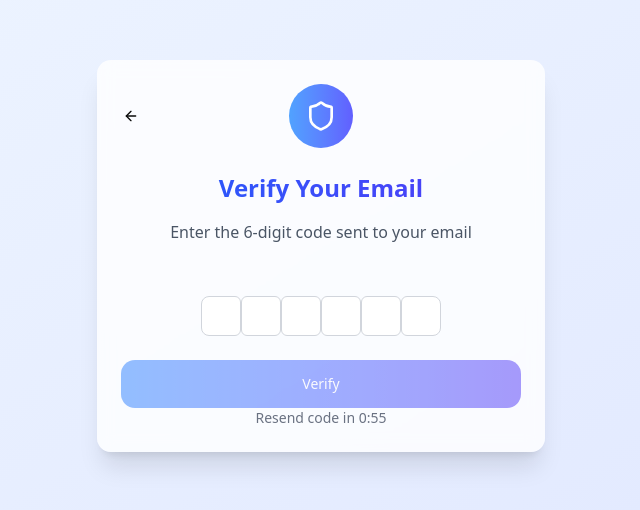
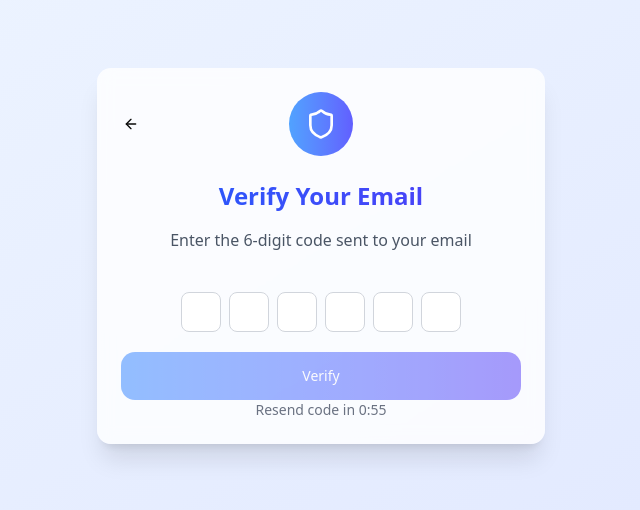
Before and after one commit to mitaligohelbs-lab/SecureDesk, a Next.js app: page /OTPVerification in a window 1280 px wide. Shown: the part 144-654 px from the top of the page, without its empty margins (319-959 px from the left). Built offline with nearby package versions, Linux system fonts and the light colour scheme; no server answers.

Commit message:
add type in input

```diff
--- a/components/Common/InputLabel.jsx
+++ b/components/Common/InputLabel.jsx
@@ -8,6 +8,7 @@ const InputLabel = ({
   id,
   name,
   error,
+  type,
   ...props
 }) => {
   return (
@@ -19,6 +20,7 @@ const InputLabel = ({
           className={`pl-10 h-12 rounded-xl border-gray-200 focus:border-blue-400 focus:ring-blue-400/20 ${error && "border-red-500"}`}
           placeholder={placeholder}
           id={id}
+          type={type}
           name={name}
           {...props}
         />
--- a/components/Login/LoginForm.jsx
+++ b/components/Login/LoginForm.jsx
@@ -43,6 +43,7 @@ const LoginForm = ({ isUserLogin }) => {
         placeholder="Enter your email"
         Icon={Mail}
         id="email"
+        type="email"
         name="email"
         {...register("email", {
           required: "Email is required",
@@ -53,6 +54,7 @@ const LoginForm = ({ isUserLogin }) => {
         placeholder="Enter your password"
         label="Password"
         Icon={Lock}
+        type="password"
         id="password"
         name="password"
         {...register("password", {
--- a/components/OTPVerify/CountDown.jsx
+++ b/components/OTPVerify/CountDown.jsx
@@ -76,7 +76,7 @@ const CountDown = ({ isUserResgister }) => {
 
   return (
     <div>
-      <div className="flex justify-center gap-3">
+      <div className="mb-2 flex justify-center items-center">
         <InputOTP
           maxLength={6}
           value={otp}
@@ -85,7 +85,7 @@ const CountDown = ({ isUserResgister }) => {
             setError("");
           }}
         >
-          <InputOTPGroup className="p-3">
+          <InputOTPGroup className="gap-2">
             <InputOTPSlot index={0} />
             <InputOTPSlot index={1} />
             <InputOTPSlot index={2} />
--- a/components/Register/RegisterForm.jsx
+++ b/components/Register/RegisterForm.jsx
@@ -63,6 +63,7 @@ const RegisterForm = ({ isUserResgister }) => {
     <form className="space-y-4" onSubmit={handleSubmit(onSubmit)}>
       <InputLabel
         label="Full Name"
+        type="text"
         placeholder="Enter your full name"
         Icon={User}
         id="fullName"
@@ -74,6 +75,7 @@ const RegisterForm = ({ isUserResgister }) => {
       />
       <InputLabel
         label="Email"
+        type="email"
         placeholder="Enter your email"
         Icon={Mail}
         id="email"
@@ -92,6 +94,7 @@ const RegisterForm = ({ isUserResgister }) => {
         label="Password"
         Icon={Lock}
         id="password"
+        type="password"
         name="password"
         {...register("password", {
           required: "Password is required",
@@ -101,11 +104,13 @@ const RegisterForm = ({ isUserResgister }) => {
           },
         })}
         error={errors.password?.message}
+        autoComplete="new-password"
       />
       <InputLabel
         placeholder="Enter your mobile number"
         label="Mobile Number"
         Icon={Phone}
+        type="text"
         id="mobileNo"
         name="mobileNo"
         {...register("mobileNo", {
--- a/components/ui/input-otp.tsx
+++ b/components/ui/input-otp.tsx
@@ -3,9 +3,8 @@
 import * as React from "react";
 import { OTPInput, OTPInputContext } from "input-otp";
 import { MinusIcon } from "lucide-react";
+
 import { cn } from "@/lib/utils";
-
-/* ----------------------------- Main Wrapper ----------------------------- */
 
 function InputOTP({
   className,
@@ -17,14 +16,15 @@ function InputOTP({
   return (
     <OTPInput
       data-slot="input-otp"
-      containerClassName={cn("flex items-center gap-2", containerClassName)}
-      className={cn("disabled:cursor-not-allowed", className)}
+      containerClassName={cn(
+        "flex items-center gap-2 has-disabled:opacity-50",
+        containerClassName,
+      )}
+      className={cn(className)}
       {...props}
     />
   );
 }
-
-/* ----------------------------- Group Wrapper ---------------------------- */
 
 function InputOTPGroup({ className, ...props }: React.ComponentProps<"div">) {
   return (
@@ -35,8 +35,6 @@ function InputOTPGroup({ className, ...props }: React.ComponentProps<"div">) {
     />
   );
 }
-
-/* ------------------------------- OTP Slot ------------------------------- */
 
 function InputOTPSlot({
   index,
@@ -53,47 +51,34 @@ function InputOTPSlot({
       data-slot="input-otp-slot"
       data-active={isActive}
       className={cn(
-        `relative flex h-10 w-10 items-center justify-center
-        border border-gray-300 p-4
-        bg-white text-black
-        text-sm font-medium rounded-sm
+        `flex h-10 w-10 items-center justify-center
+         border border-gray-300 p-4
+       bg-white text-black
+        text-sm font-medium rounded-md
         transition-all outline-none
-        first:rounded-l-md last:rounded-r-md
-
-        data-[active=true]:border-blue-500
+      data-[active=true]:border-blue-500
         data-[active=true]:ring-2
-        data-[active=true]:ring-blue-200
-        `,
+      data-[active=true]:ring-blue-200`,
         className,
       )}
       {...props}
     >
       {char}
-
       {hasFakeCaret && (
         <div className="pointer-events-none absolute inset-0 flex items-center justify-center">
-          <div className="h-4 w-px bg-black animate-caret-blink duration-1000" />
+          <div className="animate-caret-blink bg-foreground h-4 w-px duration-1000" />
         </div>
       )}
     </div>
   );
 }
 
-/* ----------------------------- Separator ----------------------------- */
-
-function InputOTPSeparator(props: React.ComponentProps<"div">) {
+function InputOTPSeparator({ ...props }: React.ComponentProps<"div">) {
   return (
-    <div
-      data-slot="input-otp-separator"
-      role="separator"
-      className="mx-1 text-gray-400"
-      {...props}
-    >
-      <MinusIcon size={16} />
+    <div data-slot="input-otp-separator" role="separator" {...props}>
+      <MinusIcon />
     </div>
   );
 }
 
-/* ----------------------------- Exports ----------------------------- */
-
 export { InputOTP, InputOTPGroup, InputOTPSlot, InputOTPSeparator };
```
